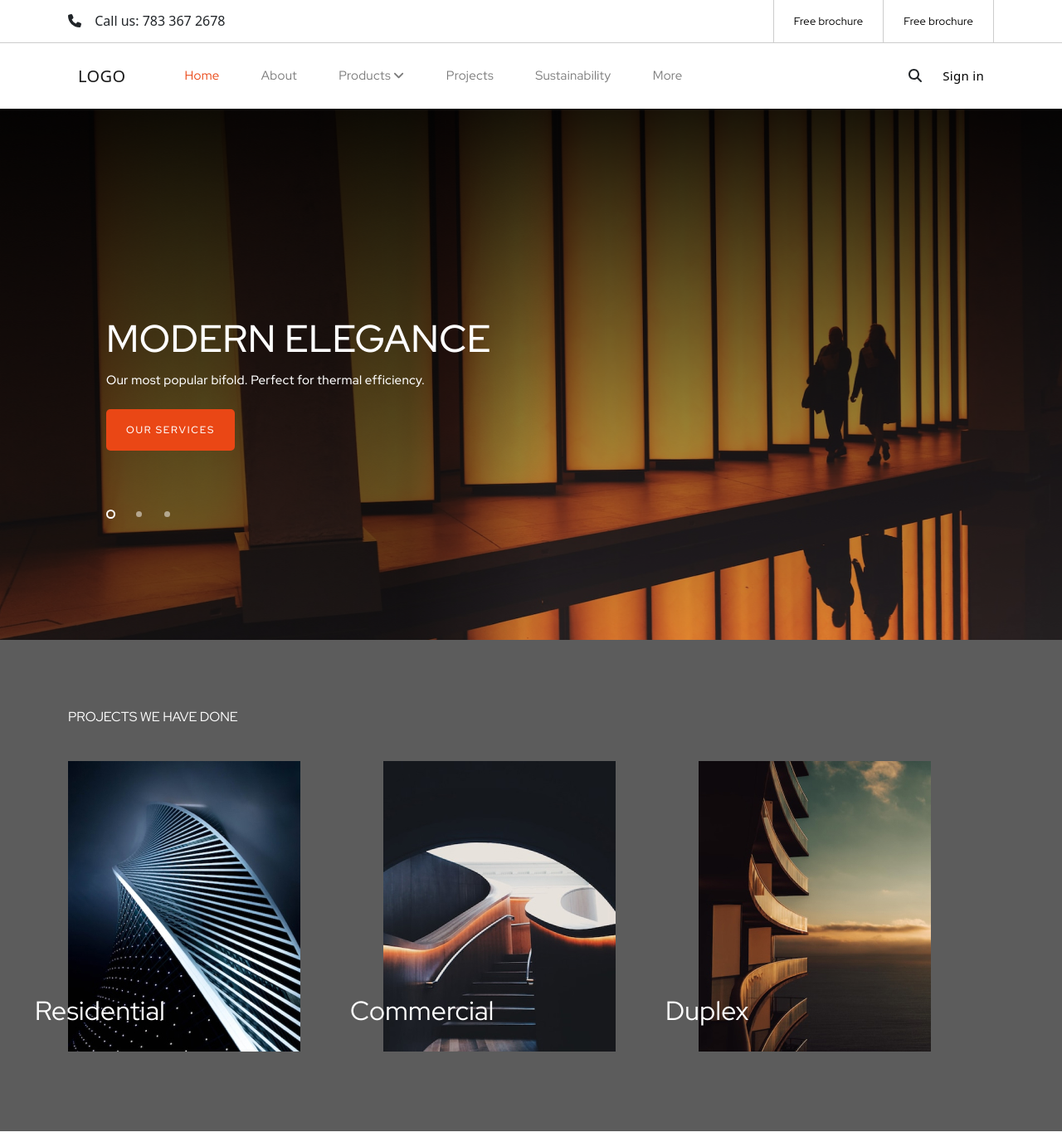
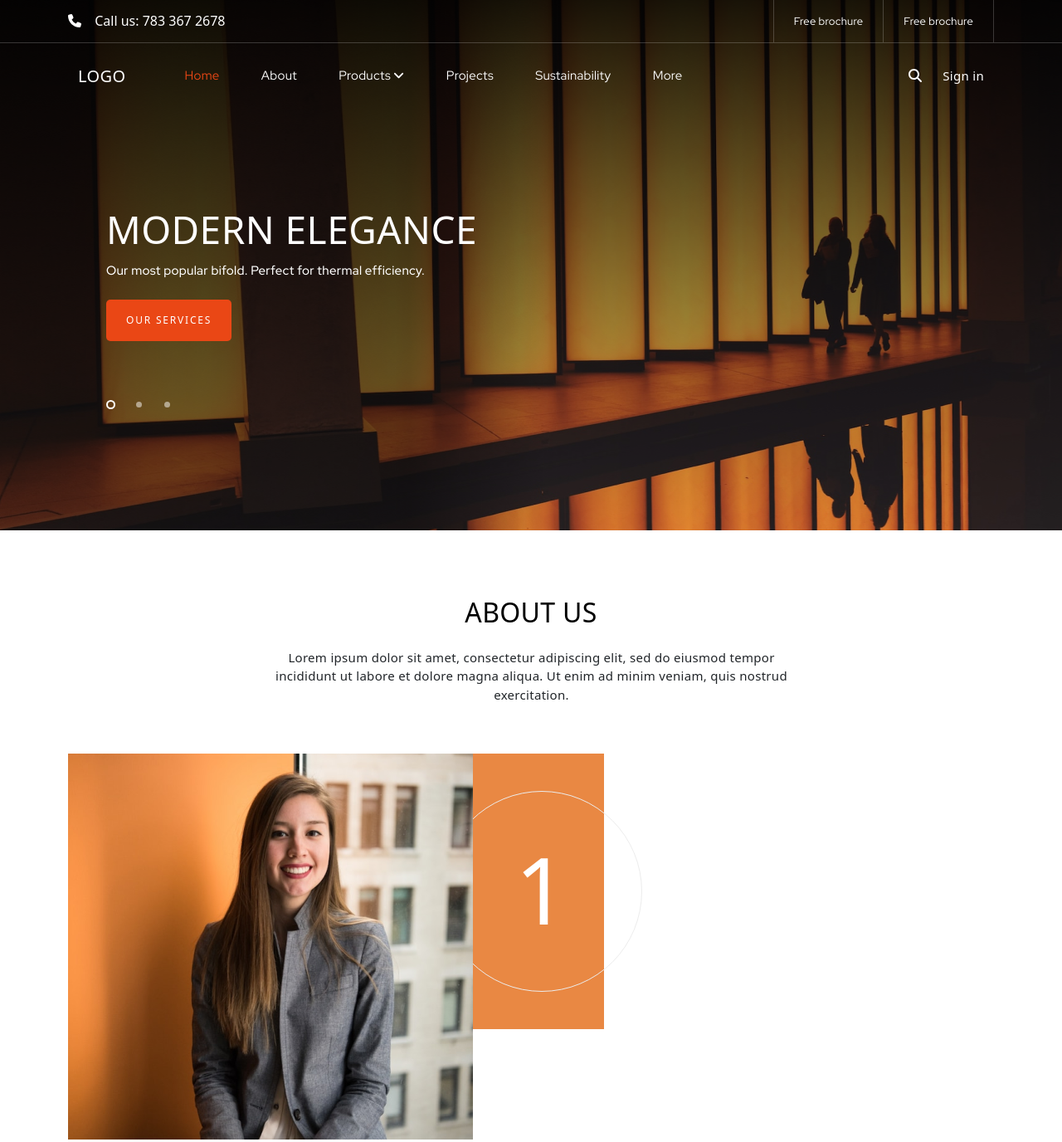
Before and after one commit to DevMehediHasan/notionhive, a plain HTML site: page index.html in a window 1280 px wide. Shown: the top 1376 px of the page at 83% size. Drawn offline with nearby package versions, Linux system fonts and the light colour scheme.

Commit message:
update about

```diff
--- a/assets/css/style.css
+++ b/assets/css/style.css
@@ -23,11 +23,16 @@
 .top-bar{
     height: 51px;
     line-height: 51px;
+    position: relative;
+    z-index: 2;
+}
+.top-bar span{
+  color: #fff;
 }
 .top-bar li{
     list-style: none;
-    border-left: 1px solid #00000033;
-    border-right: 1px solid #00000033;
+    border-left: 1px solid #FFFFFF33;
+    border-right: 1px solid #FFFFFF33;
     font-family: 'Red Hat Display';
     font-style: normal;
     font-weight: 400;
@@ -36,7 +41,7 @@
     align-items: center;
     text-align: center;
     letter-spacing: 0.02em;
-    color: #000000;
+    color: #fff;
     float: right;
     padding: 0 24px;
 }
@@ -45,10 +50,14 @@
 }
 /* End topbar */
 
+/* Star navigation */
 .menu {
-    border-top: 1px solid #00000033;
+    border-top: 1px solid #FFFFFF33;
+    position: relative;
+    z-index: 2;
   }
   .logo {
+    color: #fff !important;
     font-style: normal;
     font-weight: 500;
     font-size: 32px;
@@ -68,12 +77,14 @@
     text-align: right;
   }
   .menu .sign_in a{
-    color: #000000;
+    color: #fff;
   }
   .main_menu ul{
     margin: 0px;
   }
-
+form .fa-magnifying-glass{
+  color: #fff;
+}
   .main_menu > ul > li {
     display: inline-block;
     position: relative;
@@ -92,8 +103,9 @@
     font-size: 15px;
     align-items: center;
     letter-spacing: 0.02em;
-    color: #7B7B7B;
+    color: #fff;
   }
+
 
   .main_menu ul li .active,
   .main_menu ul li:hover > a {
@@ -137,6 +149,7 @@
   }
   .main_menu ul li .mega_menu_item a {
     padding: 10px 0;
+    color: #022C3B;
   }
 
   .main_menu ul li .mega_menu_item a:hover {
@@ -283,12 +296,12 @@
   /* end menu  */
 
 /*----- Slider Section start -----*/
+section#slider {
+  margin-top: -132px;
+}
 #slider img{
     width: 1366px;
     height: 640px;
-    left: 0px;
-    top: 1px;
-
     background: linear-gradient(90deg, rgba(0, 0, 0, 0.45) 38.51%, rgba(0, 0, 0, 0) 51.65%), linear-gradient(180deg, rgba(0, 0, 0, 0.9) 0%, rgba(0, 0, 0, 0) 100%), url(.jpg);
 }
 
@@ -298,69 +311,36 @@
 }
 
 #slider h1{
-    /* Modern elegance */
-
-
   width: 543px;
   height: 60px;
-
-font-family: 'Red Hat Display';
-font-style: normal;
   font-weight: 500;
   font-size: 46px;
   line-height: 60px;
-/* identical to box height, or 130% */
-
   display: flex;
   align-items: center;
   letter-spacing: 0.01em;
   text-transform: uppercase;
-
   color: #FFFFFF;
-
-
-/* Inside auto layout */
-
-flex: none;
-order: 0;
-flex-grow: 0;
 }
 
 
 #slider p{
-    /* Our most popular bifold. Perfect for thermal efficiency. */
-
-
-width: 533px;
-height: 25px;
 
   font-family: 'Red Hat Display';
   font-style: normal;
   font-weight: 500;
   font-size: 15px;
   line-height: 25px;
-/* identical to box height, or 167% */
-
   display: flex;
   align-items: center;
   letter-spacing: 0.02em;
-
   color: #FFFFFF;
 
-
-/* Inside auto layout */
-
-flex: none;
-order: 1;
-flex-grow: 0;
 }
 
 #slider a{
     color: #FFFFFF;
     background: #EA4715;
-    display: flex;
-    flex-direction: row;
-    align-items: flex-start;
     padding: 16px 24px;
     gap: 10px;
     position: absolute;
@@ -369,19 +349,10 @@ flex-grow: 0;
     left: 0px;
     top: 135px;
     border-radius: 5px;
-    font-family: 'Red Hat Display';
-    font-style: normal;
     font-weight: 500;
     font-size: 12px;
-    line-height: 150%;
-    display: flex;
-    align-items: center;
-    text-align: center;
     letter-spacing: 0.15em;
     text-transform: uppercase;
-    flex: none;
-    order: 0;
-    flex-grow: 0;
     text-decoration: none;
 }
 
@@ -405,6 +376,56 @@ flex-grow: 0;
 }
 
 /*----- Slider Section End -----*/
+
+
+/*----- About Us Section Start -----*/
+.about_us{
+  padding: 80px 0 220px 0 ;
+}
+
+.about_us h1 {
+  text-align: center;
+  font-weight: 500;
+  font-size: 32px;
+  color: #000000;
+  letter-spacing: 0.01em;
+  text-transform: uppercase;
+}
+.shape h1 {
+  text-align: center;
+  font-weight: 500;
+  font-size: 112px;
+  color: #fff;
+  letter-spacing: 0.01em;
+  text-transform: uppercase;
+  margin: 50px;
+}
+
+.shape .shape2{
+  height: 242px;
+  border: 1px solid #ECECEC;
+  border-radius: 50%;
+  width: 242px;
+}
+
+.about_us p {
+  margin: 24px 229px 60px 230px;
+  text-align: center;
+  letter-spacing: 0.02em;
+  font-size: 15px;
+}
+
+.about_us img{
+  width: 488px;
+height: 465px;
+}
+.shape {
+  background: #e98843;
+  padding: 45px 0px 45px 450px;
+  margin-right: -100px;
+  margin-top: -465px;
+}
+/*----- About Us Section End -----*/
 
 
 .project{
--- a/index.html
+++ b/index.html
@@ -137,6 +137,35 @@
     </div>
 </section>
 <!----- Slider Section End ----->
+
+
+<!----- About Us Section Start ----->
+<section class="about_us">
+    <div class="container">
+        <h1>About us</h1>
+        <p>Lorem ipsum dolor sit amet, consectetur adipiscing elit, sed do eiusmod tempor incididunt ut labore et dolore magna aliqua. Ut enim ad minim veniam, quis nostrud exercitation.</p>
+        <div class="row">
+            <div class="col-md-6">
+                <img src="assets/img/about_us.png">
+                <div class="shape">
+                    <div class="shape2">
+                        <h1>1</h1>
+                    </div>
+                </div>
+            </div>
+
+            <!-- <div class="right-content">
+                adipiscing elit, sed do eiusmod tempor incididunt ut labore et dolore magna aliqua.
+
+                Lorem ipsum dolor sit amet, consectetur adipiscing elit, sed do eiusmod tempor incididunt ut labore et dolore magna aliqua. Ut enim ad minim veniam, quis nostrud exercitation.
+
+
+            </div> -->
+        </div>
+    </div>
+</section>
+<!----- About Us Section End ----->
+
 
 <!-- project start -->
 <section class="project">
```
Also changed, not shown: assets/img/about_us.png (added). Lines whose indentation alone changed are shown as unchanged.
